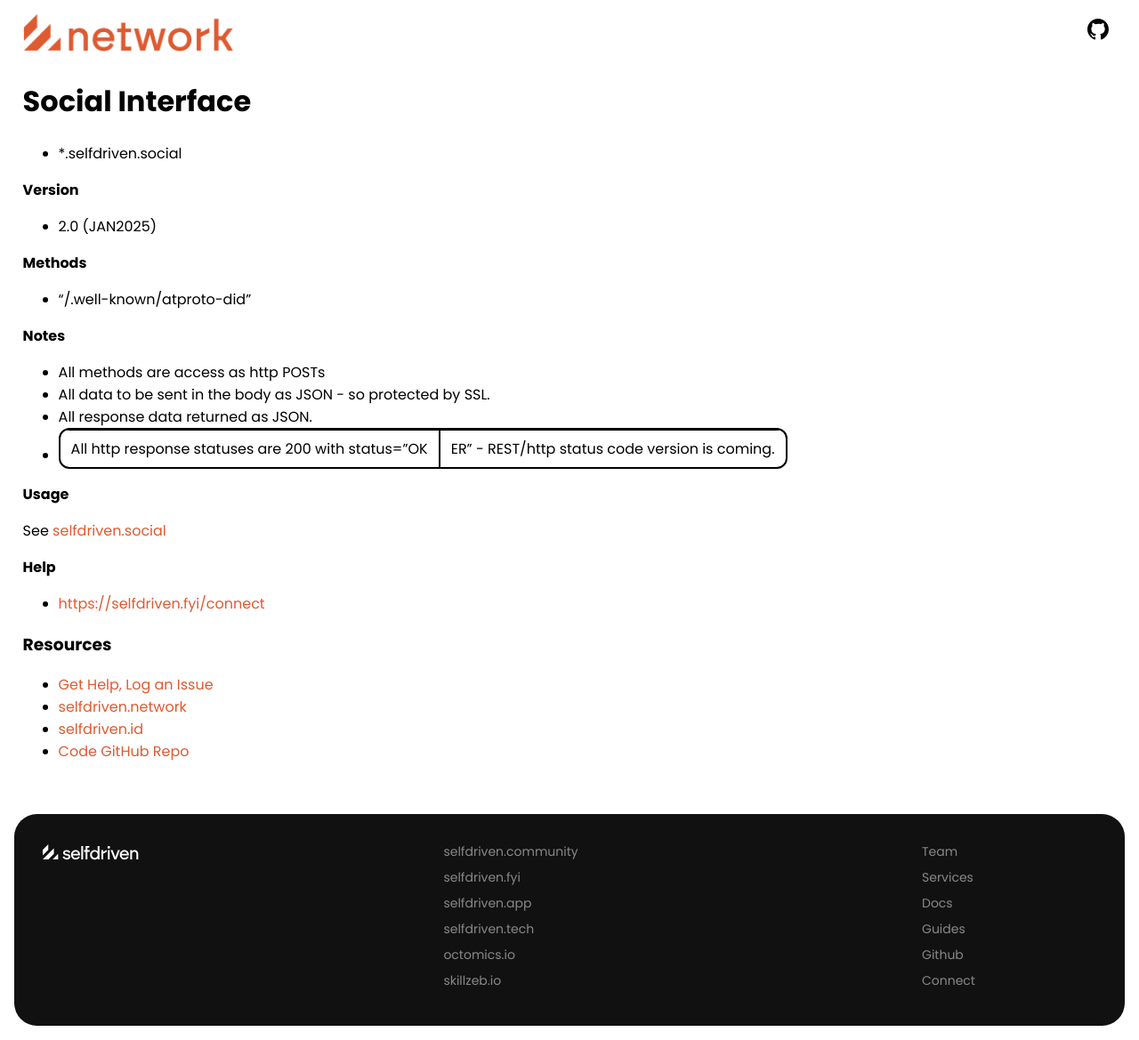
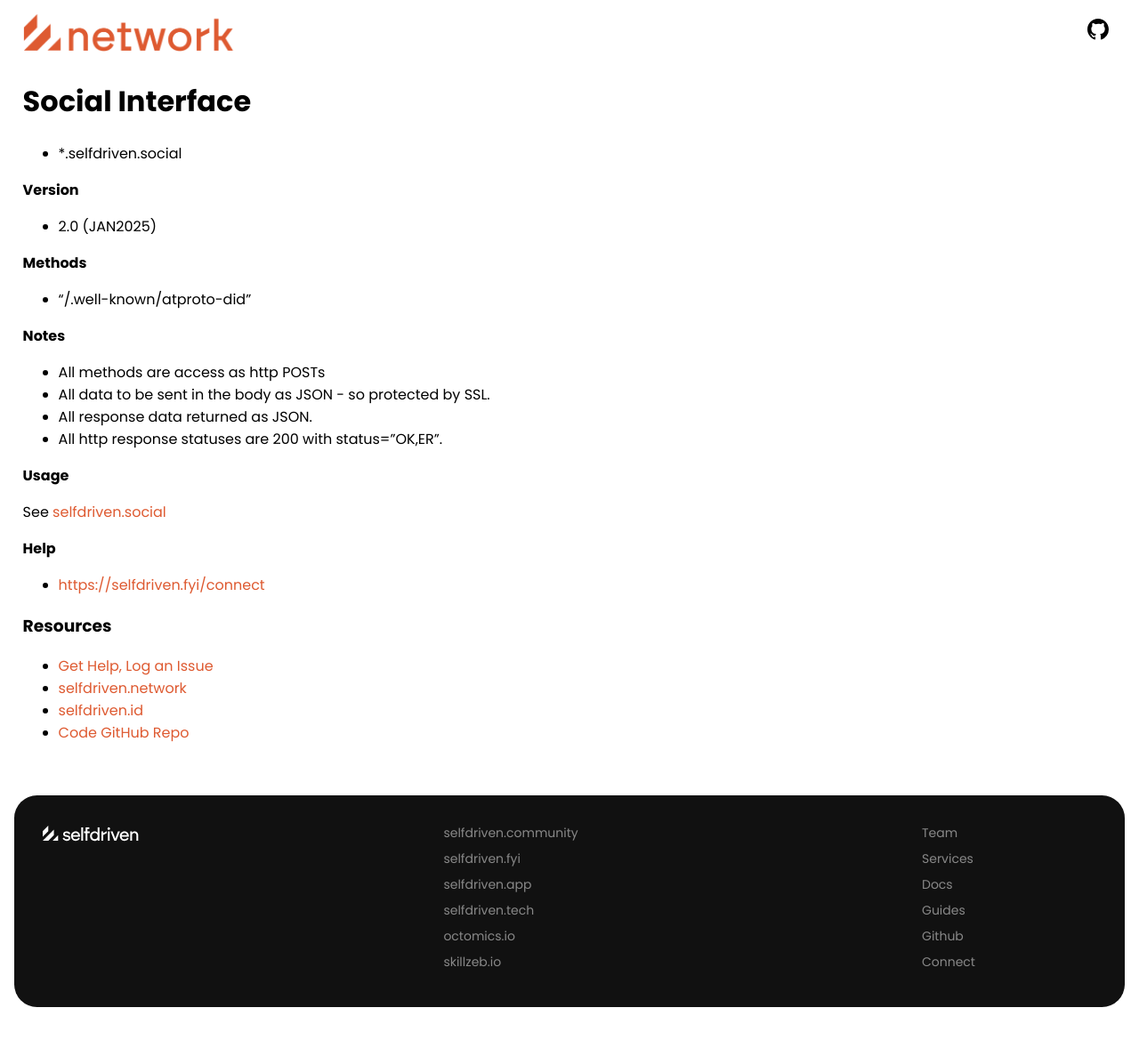
Before and after one commit to selfdriven-foundation/selfdriven-network, a Jekyll site: the page built from docs/pages/social-interface.md, in a window 1280 px wide. Shown: the whole page at 89% size. Built offline with Jekyll 4.4.1, drawn with Linux system fonts in a browser that asks for light colours; after the commit the page ends 1148 px from its top, so only the background shows below that.

Commit message:
attachment, social

```diff
--- a/docs/pages/social-interface.md
+++ b/docs/pages/social-interface.md
@@ -21,7 +21,7 @@ permalink: /social-interface/
 * All methods are access as http POSTs
 * All data to be sent in the body as JSON \- so protected by SSL.
 * All response data returned as JSON.
-* All http response statuses are 200 with status=”OK|ER” \- REST/http status code version is coming.
+* All http response statuses are 200 with status=”OK,ER”.
 
 **Usage**
 
```
Also changed, not shown: docs/pages/attachment-interface.md (+1 -1 lines).
